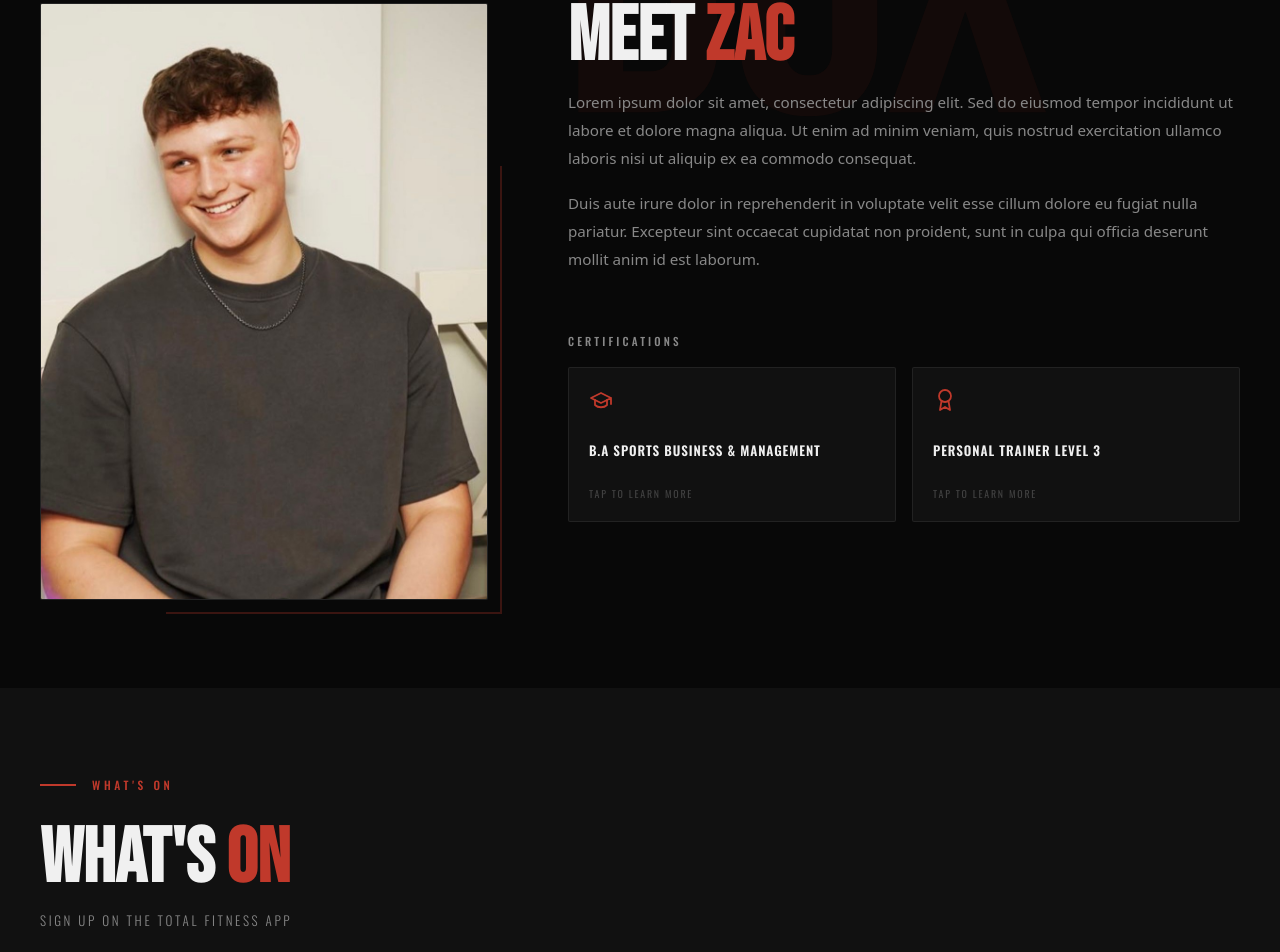
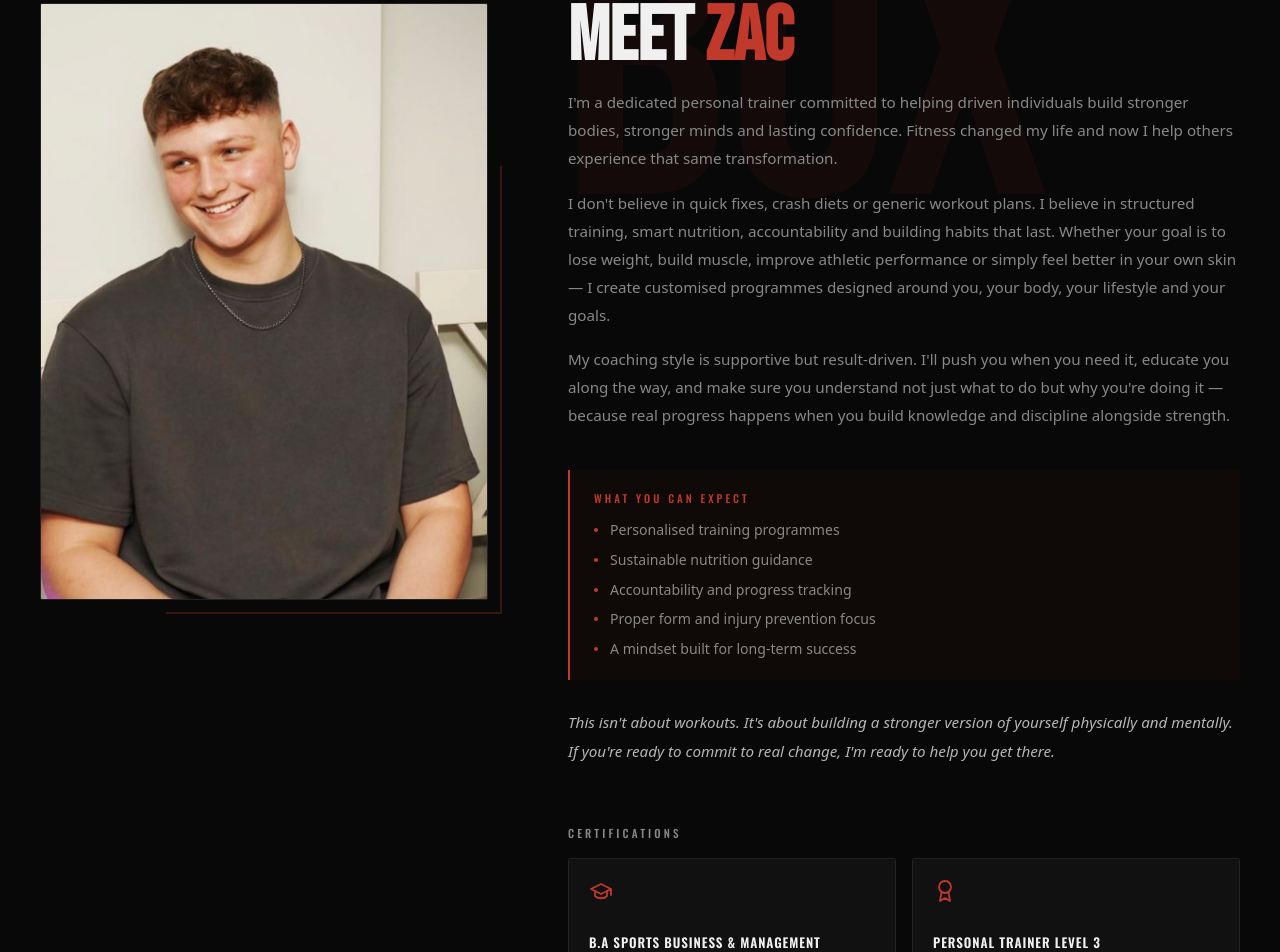
Before and after one commit to MattWheeler10/unbox-your-potential, a Vue app: page / in a window 1280 px wide. Shown: the part 1029-1981 px from the top of the page. Built offline with nearby package versions, Linux system fonts and the light colour scheme.

Commit message:
update about you text :)

```diff
--- a/src/components/About.vue
+++ b/src/components/About.vue
@@ -29,10 +29,28 @@
           <h2 class="about-heading">Meet <span>Zac</span></h2>
 
           <p class="about-body">
-            Lorem ipsum dolor sit amet, consectetur adipiscing elit. Sed do eiusmod tempor incididunt ut labore et dolore magna aliqua. Ut enim ad minim veniam, quis nostrud exercitation ullamco laboris nisi ut aliquip ex ea commodo consequat.
+            I'm a dedicated personal trainer committed to helping driven individuals build stronger bodies, stronger minds and lasting confidence. Fitness changed my life and now I help others experience that same transformation.
           </p>
           <p class="about-body">
-            Duis aute irure dolor in reprehenderit in voluptate velit esse cillum dolore eu fugiat nulla pariatur. Excepteur sint occaecat cupidatat non proident, sunt in culpa qui officia deserunt mollit anim id est laborum.
+            I don't believe in quick fixes, crash diets or generic workout plans. I believe in structured training, smart nutrition, accountability and building habits that last. Whether your goal is to lose weight, build muscle, improve athletic performance or simply feel better in your own skin — I create customised programmes designed around you, your body, your lifestyle and your goals.
+          </p>
+          <p class="about-body">
+            My coaching style is supportive but result-driven. I'll push you when you need it, educate you along the way, and make sure you understand not just what to do but why you're doing it — because real progress happens when you build knowledge and discipline alongside strength.
+          </p>
+
+          <div class="about-expect">
+            <p class="about-expect__label">What you can expect</p>
+            <ul class="about-expect__list">
+              <li>Personalised training programmes</li>
+              <li>Sustainable nutrition guidance</li>
+              <li>Accountability and progress tracking</li>
+              <li>Proper form and injury prevention focus</li>
+              <li>A mindset built for long-term success</li>
+            </ul>
+          </div>
+
+          <p class="about-body about-body--closing">
+            This isn't about workouts. It's about building a stronger version of yourself physically and mentally. If you're ready to commit to real change, I'm ready to help you get there.
           </p>
 
           <!-- Certifications -->
@@ -295,6 +313,61 @@ onUnmounted(() => {
 }
 
 /* =============================================
+   EXPECT LIST
+============================================= */
+.about-expect {
+  margin: 1.5rem 0 1.25rem;
+  padding: 1.25rem 1.5rem;
+  border-left: 2px solid var(--color-red);
+  background: rgba(192, 57, 43, 0.04);
+}
+
+.about-expect__label {
+  font-family: var(--font-heading);
+  font-size: 0.68rem;
+  font-weight: 500;
+  text-transform: uppercase;
+  letter-spacing: 0.28em;
+  color: var(--color-red);
+  margin-bottom: 0.85rem;
+}
+
+.about-expect__list {
+  list-style: none;
+  padding: 0;
+  margin: 0;
+  display: flex;
+  flex-direction: column;
+  gap: 0.45rem;
+}
+
+.about-expect__list li {
+  font-size: 0.88rem;
+  line-height: 1.6;
+  color: var(--color-text-muted);
+  padding-left: 1rem;
+  position: relative;
+}
+
+.about-expect__list li::before {
+  content: '';
+  position: absolute;
+  left: 0;
+  top: 0.65em;
+  width: 4px;
+  height: 4px;
+  background: var(--color-red);
+  border-radius: 50%;
+}
+
+.about-body--closing {
+  margin-top: 0.5rem;
+  font-style: italic;
+  color: var(--color-text);
+  opacity: 0.75;
+}
+
+/* =============================================
    CERTIFICATIONS
 ============================================= */
 .certs {
@@ -334,7 +407,12 @@ onUnmounted(() => {
   transition: transform 0.6s cubic-bezier(0.4, 0, 0.2, 1);
 }
 
-.cert-card:hover .cert-card__inner,
+@media (hover: hover) {
+  .cert-card:hover .cert-card__inner {
+    transform: rotateY(180deg);
+  }
+}
+
 .cert-card--flipped .cert-card__inner {
   transform: rotateY(180deg);
 }
@@ -358,8 +436,10 @@ onUnmounted(() => {
   transition: border-color 0.25s ease;
 }
 
-.cert-card:hover .cert-card__front {
-  border-color: rgba(192, 57, 43, 0.3);
+@media (hover: hover) {
+  .cert-card:hover .cert-card__front {
+    border-color: rgba(192, 57, 43, 0.3);
+  }
 }
 
 .cert-card__icon {
--- a/vite.config.js
+++ b/vite.config.js
@@ -6,7 +6,7 @@ import vueDevTools from 'vite-plugin-vue-devtools'
 
 // https://vite.dev/config/
 export default defineConfig({
-  base: '/unbox-your-potential/',
+  base: '/',
   plugins: [
     vue(),
     vueDevTools(),
```
